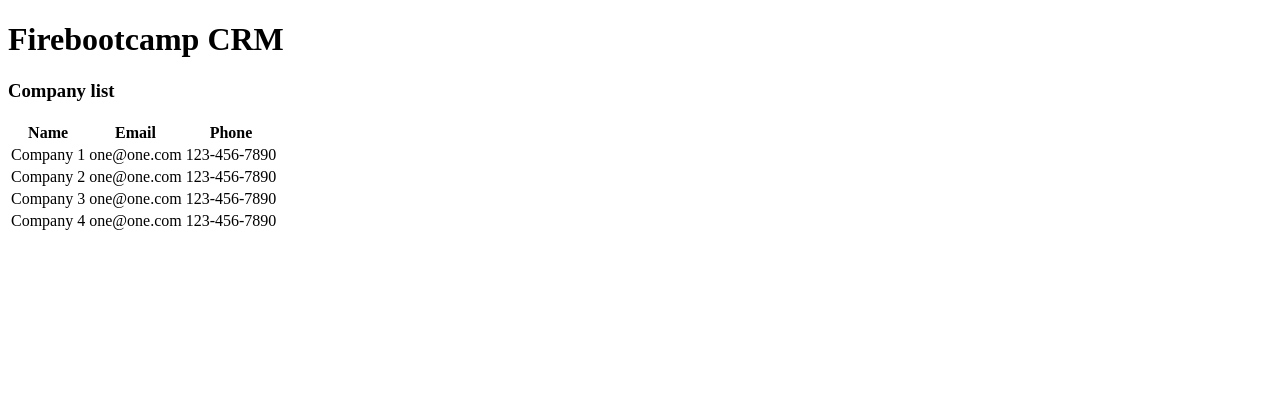
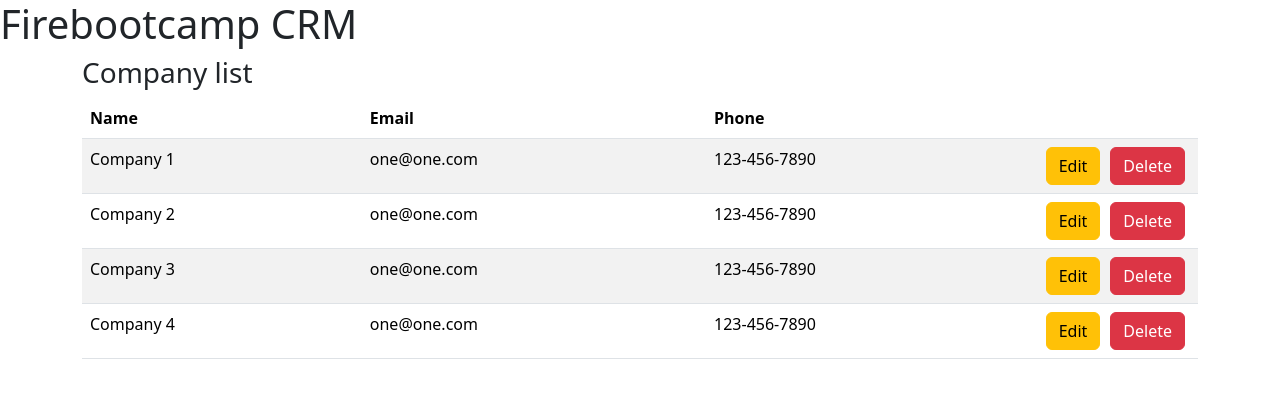
Before and after one commit to SSWConsulting/ng-superpowers-bris-apr-2024, an Angular app: page / in a window 1280 px wide. Shown: the top 398 px of the page. Built offline with nearby package versions, Linux system fonts and the light colour scheme.

Commit message:
import Bootstrap SCSS file

```diff
--- a/package.json
+++ b/package.json
@@ -21,6 +21,9 @@
     "@angular/platform-server": "^17.3.0",
     "@angular/router": "^17.3.0",
     "@angular/ssr": "^17.3.2",
+    "@ng-bootstrap/ng-bootstrap": "^16.0.0",
+    "@popperjs/core": "^2.11.8",
+    "bootstrap": "^5.3.2",
     "express": "^4.18.2",
     "rxjs": "~7.8.0",
     "tslib": "^2.3.0",
@@ -30,6 +33,7 @@
     "@angular-devkit/build-angular": "^17.3.2",
     "@angular/cli": "^17.3.2",
     "@angular/compiler-cli": "^17.3.0",
+    "@angular/localize": "^17.3.0",
     "@types/express": "^4.17.17",
     "@types/jasmine": "~5.1.0",
     "@types/node": "^18.18.0",
--- a/src/app/app.component.html
+++ b/src/app/app.component.html
@@ -1,3 +1,6 @@
+
 <h1>Firebootcamp CRM</h1>
 
-<fbc-company-list></fbc-company-list>
+<div class="container">
+  <fbc-company-list></fbc-company-list>
+</div>
--- a/src/app/app.module.ts
+++ b/src/app/app.module.ts
@@ -4,6 +4,7 @@ import { BrowserModule, provideClientHydration } from '@angular/platform-browser
 import { AppRoutingModule } from './app-routing.module';
 import { AppComponent } from './app.component';
 import { CompanyListComponent } from './company/company-list/company-list.component';
+import { NgbModule } from '@ng-bootstrap/ng-bootstrap';
 
 @NgModule({
   declarations: [
@@ -12,7 +13,8 @@ import { CompanyListComponent } from './company/company-list/company-list.compon
   ],
   imports: [
     BrowserModule,
-    AppRoutingModule
+    AppRoutingModule,
+    NgbModule
   ],
   providers: [
     provideClientHydration()
--- a/src/app/company/company-list/company-list.component.html
+++ b/src/app/company/company-list/company-list.component.html
@@ -1,10 +1,11 @@
 <h3>Company list</h3>
-<table>
+<table class="table table-striped">
   <thead>
     <tr>
       <th>Name</th>
       <th>Email</th>
       <th>Phone</th>
+      <th></th>
     </tr>
   </thead>
   <tbody>
@@ -13,6 +14,10 @@
       <td>{{ company.name }}</td>
       <td>{{ company.email }}</td>
       <td>{{ company.phone }}</td>
+      <td class="company-actions">
+        <button class="btn btn-warning">Edit</button>
+        <button class="btn btn-danger">Delete</button>
+      </td>
     </tr>
     }
   </tbody>
--- a/src/app/company/company-list/company-list.component.scss
+++ b/src/app/company/company-list/company-list.component.scss
@@ -0,0 +1,8 @@
+.company-actions {
+    width: 140px;
+    white-space: nowrap;
+}
+
+.company-actions .btn {
+    margin: 0 5px;
+}
--- a/src/main.ts
+++ b/src/main.ts
@@ -1,3 +1,5 @@
+/// <reference types="@angular/localize" />
+
 import { platformBrowserDynamic } from '@angular/platform-browser-dynamic';
 
 import { AppModule } from './app/app.module';
--- a/src/styles.scss
+++ b/src/styles.scss
@@ -1 +1,4 @@
 /* You can add global styles to this file, and also import other style files */
+
+/* Importing Bootstrap SCSS file. */
+@import 'bootstrap/scss/bootstrap';
--- a/tsconfig.app.json
+++ b/tsconfig.app.json
@@ -4,7 +4,8 @@
   "compilerOptions": {
     "outDir": "./out-tsc/app",
     "types": [
-      "node"
+      "node",
+      "@angular/localize"
     ]
   },
   "files": [
```
Also changed, not shown: 2 other files (tests, documents, lock files or other folders). Lines whose indentation alone changed are shown as unchanged.
